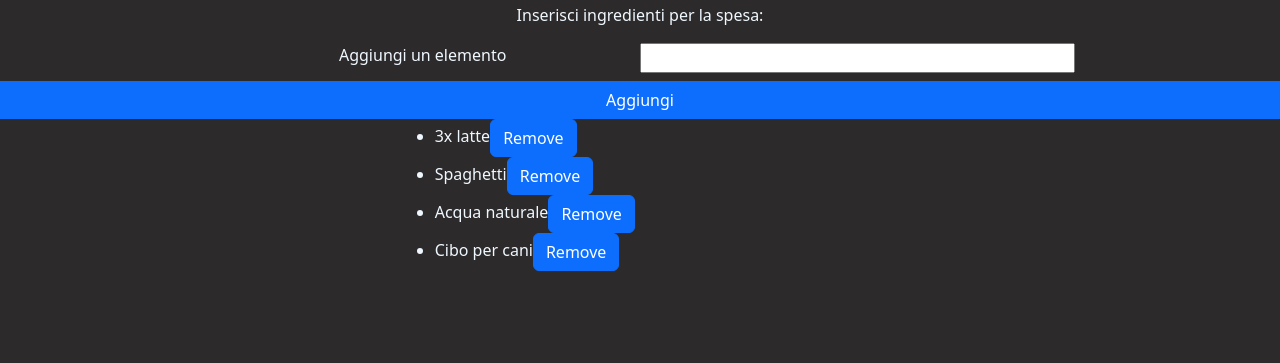
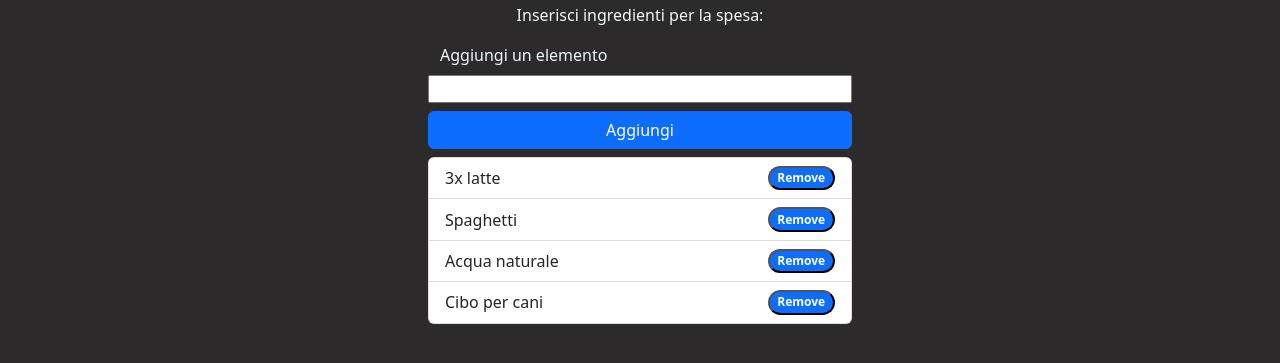
Before and after one commit to Pedra96/js-lista-spesa, a plain HTML site: page index.html in a window 1280 px wide. Shown: the part 61-424 px from the top of the page. Drawn offline with nearby package versions, Linux system fonts and the light colour scheme.

Commit message:
modificata parte html

```diff
--- a/css/style.css
+++ b/css/style.css
@@ -1,4 +1,10 @@
+*{
+    padding: 0px;
+}
 body{
     background-color: rgb(44, 42, 42);
     color: aliceblue;
 }
+.customwidth{
+    width: 35%;
+}
--- a/index.html
+++ b/index.html
@@ -1,13 +1,16 @@
 <!DOCTYPE html>
 <html lang="en">
+
 <head>
     <meta charset="UTF-8">
     <meta http-equiv="X-UA-Compatible" content="IE=edge">
     <meta name="viewport" content="width=device-width, initial-scale=1.0">
-<link href="https://cdn.jsdelivr.net/npm/bootstrap@5.2.2/dist/css/bootstrap.min.css" rel="stylesheet" integrity="sha384-Zenh87qX5JnK2Jl0vWa8Ck2rdkQ2Bzep5IDxbcnCeuOxjzrPF/et3URy9Bv1WTRi" crossorigin="anonymous">
+    <link href="https://cdn.jsdelivr.net/npm/bootstrap@5.2.2/dist/css/bootstrap.min.css" rel="stylesheet"
+        integrity="sha384-Zenh87qX5JnK2Jl0vWa8Ck2rdkQ2Bzep5IDxbcnCeuOxjzrPF/et3URy9Bv1WTRi" crossorigin="anonymous">
     <link rel="stylesheet" href="./css/style.css">
     <title>Lista spesa</title>
 </head>
+
 <body>
     <div class="container text-center">
         <div class="mt-2">
@@ -16,17 +19,22 @@
         <div>
             <p>Inserisci ingredienti per la spesa:</p>
         </div>
-
     </div>
-        <div class="row justify-content-center">
-            <label for="elementoUtente" class="form-label col-4 text-center">Aggiungi un elemento</label>
-            <input type="text" class="form-label col-4" id="elementoUtente" aria-describedby="passwordHelpBlock">
-            <button type="button" class="btn btn-primary" id="AggiungeElemento">Aggiungi</button>
-            <ul class="col-4" id="listaSpesa"></ul>
+    <div class="container customwidth">
+    <div class="row m-0 ">
+        <label for="elementoUtente" class="form-label">Aggiungi un elemento</label>
+        <input type="text" class="form-label " id="elementoUtente" aria-describedby="passwordHelpBlock">
+        <button type="button" class="btn btn-primary mb-2" value="small" id="AggiungeElemento">Aggiungi</button>
+        <ul class="list-group p-0" id="listaSpesa"></ul>
+    </div>
     </div>
 
 
-<script src="https://cdn.jsdelivr.net/npm/bootstrap@5.2.2/dist/js/bootstrap.bundle.min.js" integrity="sha384-OERcA2EqjJCMA+/3y+gxIOqMEjwtxJY7qPCqsdltbNJuaOe923+mo//f6V8Qbsw3" crossorigin="anonymous"></script>
+
+    <script src="https://cdn.jsdelivr.net/npm/bootstrap@5.2.2/dist/js/bootstrap.bundle.min.js"
+        integrity="sha384-OERcA2EqjJCMA+/3y+gxIOqMEjwtxJY7qPCqsdltbNJuaOe923+mo//f6V8Qbsw3"
+        crossorigin="anonymous"></script>
     <script src="./js/main.js" type="text/javascript"></script>
 </body>
+
 </html>
--- a/js/main.js
+++ b/js/main.js
@@ -54,13 +54,13 @@ aggiungiElemento.addEventListener("click", function () {
 function addListaSpesa(index, value) {
     let listaChild = document.createElement("li")
     listaChild.id = "elementoLista" + index;
-    listaChild.className = "mr-2";
+    listaChild.className = "list-group-item d-flex justify-content-between align-items-center";
     contenitoreListaSpesa.appendChild(listaChild);
     listaChild.innerHTML = value;
 
     let bottoneChild = document.createElement("button");
     bottoneChild.id = "RemoveSelf-" + index;
-    bottoneChild.className = "btn btn-primary";
+    bottoneChild.className = "badge bg-primary rounded-pill";
     listaChild.appendChild(bottoneChild);
     bottoneChild.innerHTML = "Remove";
     bottoneChild.addEventListener("click", removeElement);
```
Lines whose indentation alone changed are shown as unchanged.
